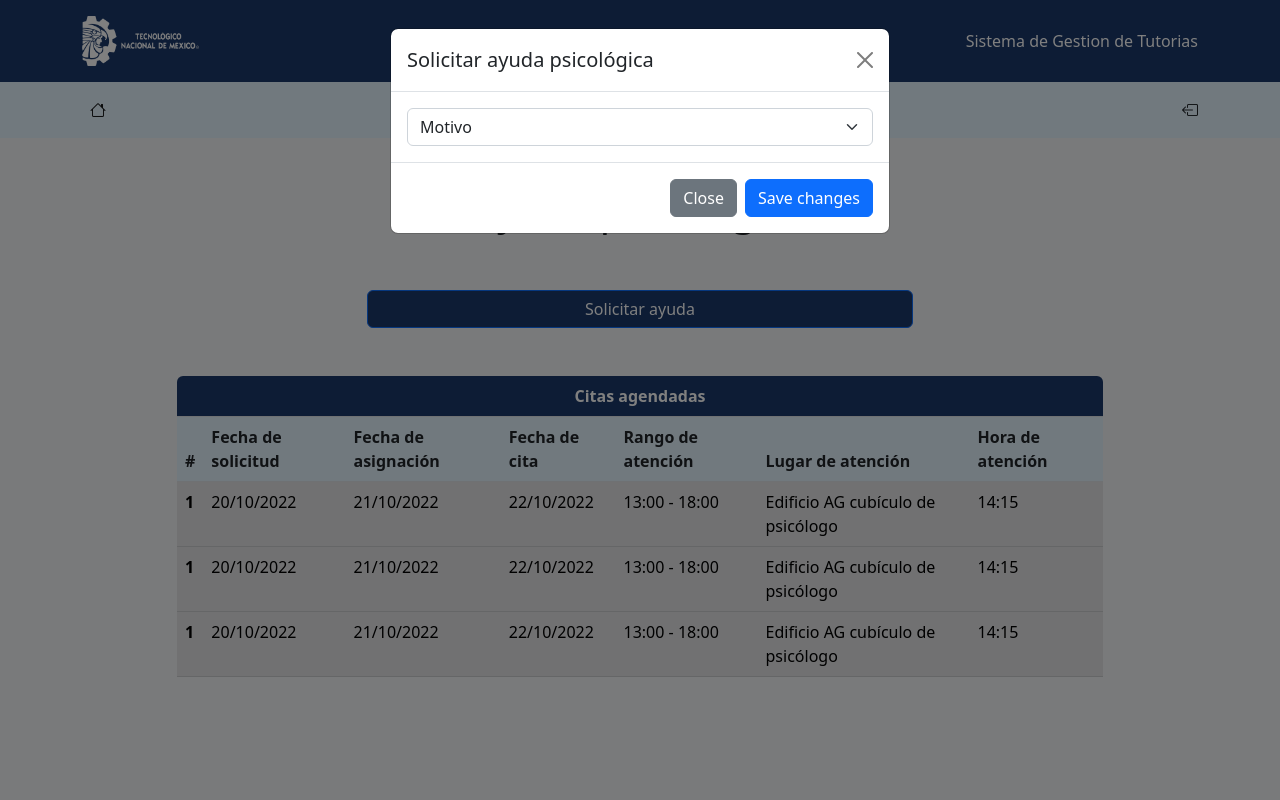
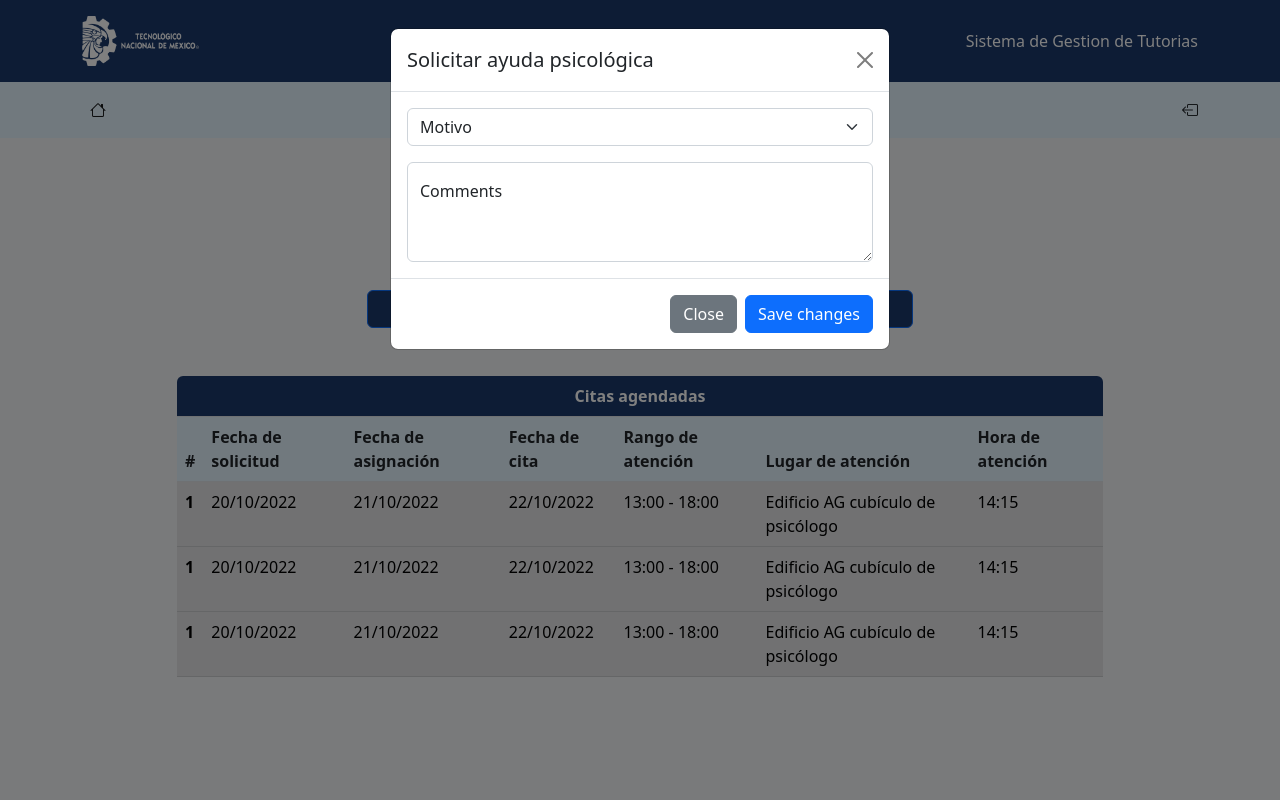
Before and after one commit to KalanOne/Sistema-Gestor-de-Tutorias, a Django app: page /Tutorado/Citas in a window 1280 px wide, after a click on "Solicitar ayuda". Run offline with Django 4.2, Linux system fonts and the light colour scheme; a user stored in the database is signed in; tables that the repository leaves empty hold one stand-in row (values such as "Sample post"); some libraries are stand-ins or nearby versions.

Commit message:
Citas html mejorado
Por favor hagan las cosas bien

```diff
--- a/Tutoria/templates/miscitas.html
+++ b/Tutoria/templates/miscitas.html
@@ -23,12 +23,16 @@
                             </div>
                             <div class="modal-body">
                                 <form method="post">
-                                    <select class="form-select" aria-label="Default select example">
+                                    <select class="form-select mb-3" aria-label="Default select example">
                                         <option selected>Motivo</option>
                                         <option value="1">One</option>
                                         <option value="2">Two</option>
                                         <option value="3">Three</option>
                                     </select>
+                                    <div class="form-floating">
+                                        <textarea class="form-control" placeholder="Leave a comment here" id="floatingTextarea2" style="height: 100px"></textarea>
+                                        <label for="floatingTextarea2">Comments</label>
+                                    </div>
                                 </form>
                             </div>
                             <div class="modal-footer">
```
